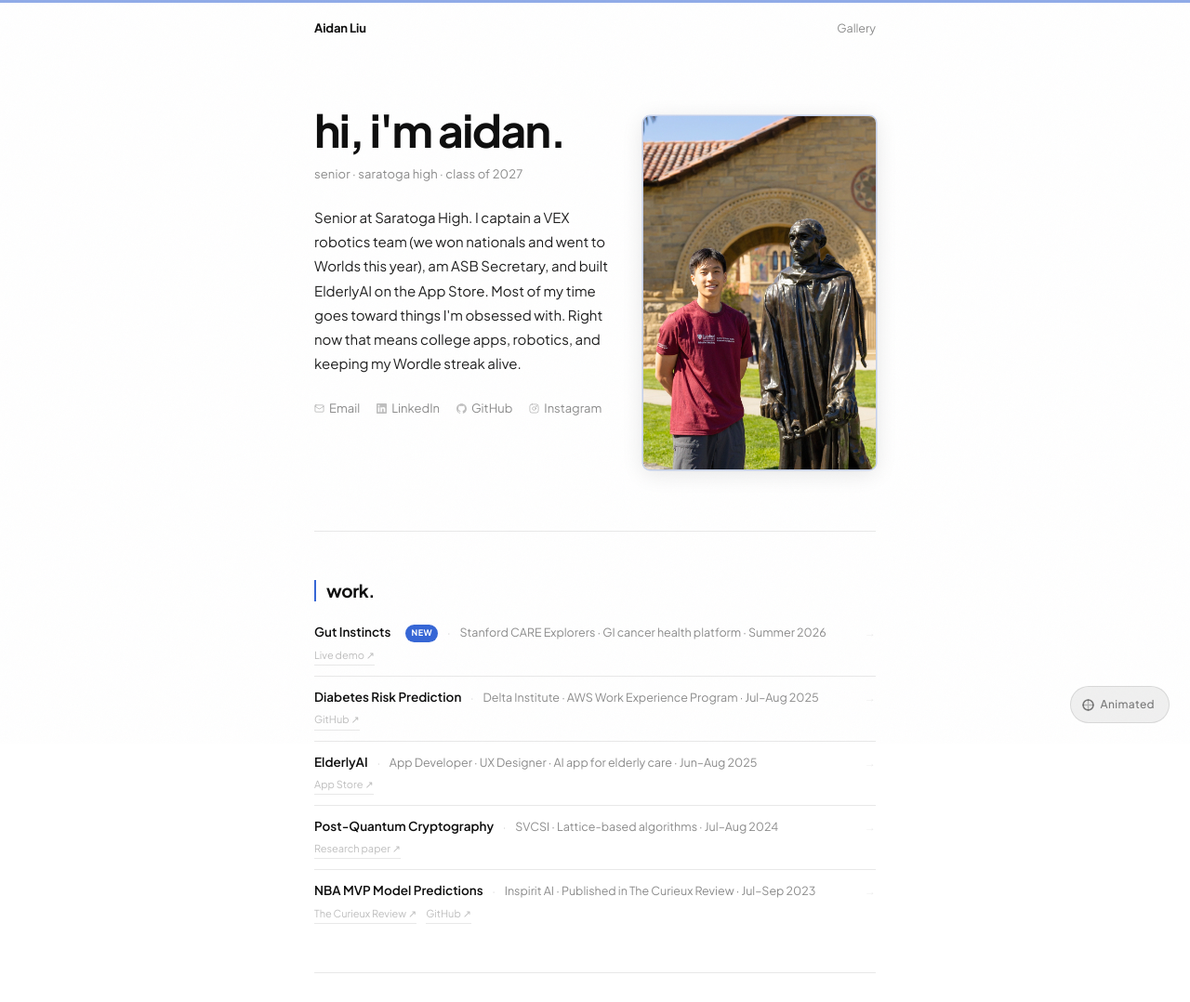
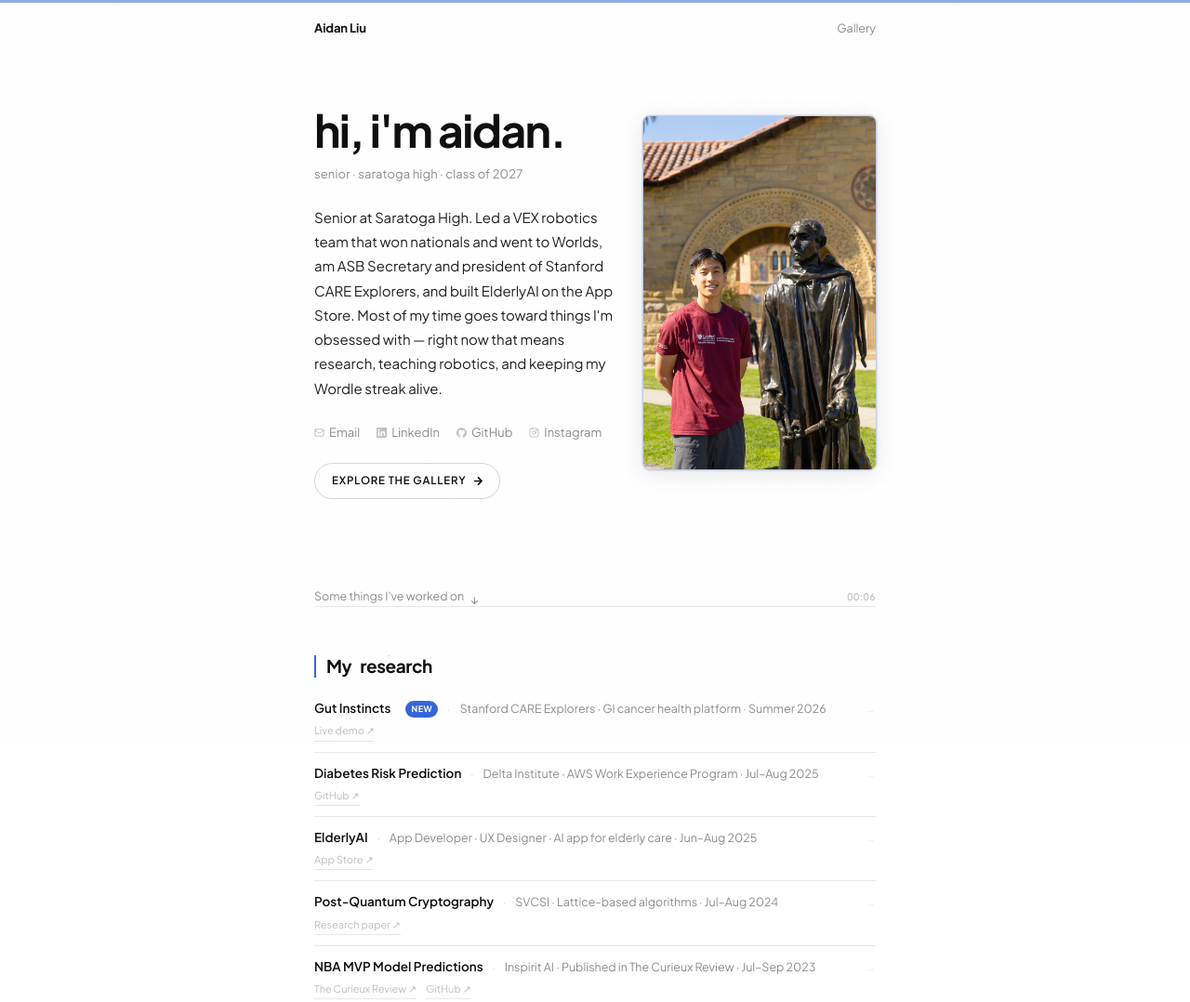
Before and after one commit to aidanliiu/website, a plain HTML site: page minimal.html in a window 1280 px wide. Shown: the top 1078 px of the page at 93% size. Drawn offline with Linux system fonts and the light colour scheme.

Commit message:
Add files via upload

```diff
--- a/minimal.html
+++ b/minimal.html
@@ -696,6 +696,77 @@ body::after {
 
 /* Footer links — accent on hover */
 .mc-foot a:hover { color: var(--accent); }
+
+/* ── Gallery CTA ── */
+.mc-gallery-cta {
+  display: inline-flex; align-items: center; gap: 7px;
+  margin-top: 22px;
+  font-size: 11.5px; font-weight: 600; letter-spacing: 0.07em;
+  text-transform: uppercase; text-decoration: none;
+  color: var(--ink);
+  border: 1px solid rgba(0,0,0,0.16);
+  border-radius: 99px;
+  padding: 9px 16px 9px 18px;
+  transition: border-color 0.2s var(--ease), color 0.2s var(--ease), transform 0.18s var(--ease);
+}
+.mc-gallery-cta:hover { border-color: var(--accent); color: var(--accent); transform: translateY(-1px); }
+.mc-gallery-cta:active { transform: scale(0.97); }
+.mc-gallery-cta svg { transition: transform 0.2s var(--ease); }
+.mc-gallery-cta:hover svg { transform: translateX(3px); }
+
+/* ── Works divider ── */
+.mc-works-divider {
+  display: flex; align-items: center; justify-content: space-between;
+  padding: 28px 0 0;
+}
+.mc-works-label {
+  font-size: 12.5px; color: var(--ink-2);
+  display: inline-flex; align-items: center; gap: 7px;
+}
+.mc-arrow-down {
+  display: inline-block;
+  animation: mcBob 1.8s cubic-bezier(0.4, 0, 0.6, 1) infinite;
+}
+@keyframes mcBob {
+  0%, 100% { transform: translateY(0); }
+  50%       { transform: translateY(5px); }
+}
+.mc-page-timer {
+  font-size: 10.5px; font-weight: 500; font-variant-numeric: tabular-nums;
+  color: var(--ink-3); letter-spacing: 0.04em;
+}
+
+/* ── Cycling heading ── */
+.mc-sh--cycle {
+  display: flex; align-items: baseline; gap: 9px; overflow: visible;
+}
+.mc-cycle-wrap {
+  overflow: hidden; height: 1.25em;
+  display: inline-flex; align-items: flex-start;
+}
+.mc-cycle-track {
+  display: flex; flex-direction: column;
+  animation: mcCycleWords 10s cubic-bezier(0.77, 0, 0.175, 1) infinite;
+}
+.mc-cycle-track span {
+  height: 1.25em; display: block; flex-shrink: 0;
+  font-size: 19px; font-weight: 700; letter-spacing: -0.022em;
+}
+@keyframes mcCycleWords {
+  0%   { transform: translateY(0); }
+  18%  { transform: translateY(0); }
+  25%  { transform: translateY(-1.25em); }
+  43%  { transform: translateY(-1.25em); }
+  50%  { transform: translateY(-2.5em); }
+  68%  { transform: translateY(-2.5em); }
+  75%  { transform: translateY(-3.75em); }
+  93%  { transform: translateY(-3.75em); }
+  100% { transform: translateY(0); }
+}
+@media (prefers-reduced-motion: reduce) {
+  .mc-arrow-down { animation: none !important; }
+  .mc-cycle-track { animation: none !important; }
+}
 </style>
 </head>
 <body>
@@ -707,13 +778,6 @@ body::after {
   </div>
 </nav>
 
-<a href="index.html" id="mode-toggle" aria-label="Switch to animated experience" onclick="localStorage.setItem('siteMode','animated')">
-  <svg width="13" height="13" viewBox="0 0 13 13" fill="none" stroke="currentColor" stroke-width="1.5" stroke-linecap="round">
-    <circle cx="6.5" cy="6.5" r="5.5"/>
-    <path d="M6.5 1v11M1 6.5h11" opacity="0.5"/>
-  </svg>
-  Animated
-</a>
 
 <main class="mc-main">
 
@@ -723,7 +787,7 @@ body::after {
       <div class="mc-intro-content">
         <h1 class="mc-intro-h1">hi, i'm aidan.</h1>
         <p class="mc-intro-sub">senior · saratoga high · class of 2027</p>
-        <p class="mc-bio">Senior at Saratoga High. I captain a VEX robotics team (we won nationals and went to Worlds this year), am ASB Secretary, and built ElderlyAI on the App Store. Most of my time goes toward things I'm obsessed with. Right now that means college apps, robotics, and keeping my Wordle streak alive.</p>
+        <p class="mc-bio">Senior at Saratoga High. Led a VEX robotics team that won nationals and went to Worlds, am ASB Secretary and president of Stanford CARE Explorers, and built ElderlyAI on the App Store. Most of my time goes toward things I'm obsessed with — right now that means research, teaching robotics, and keeping my Wordle streak alive.</p>
         <div class="mc-social-row">
       <a href="mailto:aidanliu2008@gmail.com">
         <svg class="mc-social-icon" viewBox="0 0 24 24" fill="none" stroke="currentColor" stroke-width="2" stroke-linecap="round"><rect x="2" y="4" width="20" height="16" rx="2"/><path d="m22 7-8.97 5.7a1.94 1.94 0 0 1-2.06 0L2 7"/></svg>Email
@@ -738,6 +802,10 @@ body::after {
         <svg class="mc-social-icon" viewBox="0 0 24 24" fill="none" stroke="currentColor" stroke-width="2" stroke-linecap="round"><rect x="2" y="2" width="20" height="20" rx="5"/><circle cx="12" cy="12" r="4"/><circle cx="17.5" cy="6.5" r="0.5" fill="currentColor" stroke-width="3"/></svg>Instagram
       </a>
         </div>
+        <a href="gallery.html" class="mc-gallery-cta" aria-label="View photo gallery">
+          Explore the gallery
+          <svg width="13" height="13" viewBox="0 0 14 14" fill="none" stroke="currentColor" stroke-width="1.8" stroke-linecap="round" stroke-linejoin="round" aria-hidden="true"><path d="M3 7h8M7 3l4 4-4 4"/></svg>
+        </a>
       </div>
       <div class="mc-intro-photo">
         <picture>
@@ -748,9 +816,15 @@ body::after {
     </div>
   </section>
 
+  <!-- ── Works divider ── -->
+  <div class="mc-works-divider">
+    <span class="mc-works-label">Some things I've worked on <span class="mc-arrow-down">↓</span></span>
+    <span class="mc-page-timer" id="mc-page-timer">00:00</span>
+  </div>
+
   <!-- ── Work ── -->
   <section class="mc-section mc-reveal">
-    <h2 class="mc-sh">work.</h2>
+    <h2 class="mc-sh mc-sh--cycle">My <span class="mc-cycle-wrap"><span class="mc-cycle-track"><span>works</span><span>projects</span><span>research</span><span>code</span></span></span></h2>
 
     <div class="mc-proj-list">
       <div class="mc-proj-row mc-stagger-item">
@@ -1076,7 +1150,6 @@ body::after {
 
 <footer class="mc-foot">
   <span>&copy; Aidan Liu 2026</span>
-  <a href="index.html" onclick="localStorage.setItem('siteMode','animated')">Animated version →</a>
 </footer>
 
 <!-- Info Modal -->
@@ -1098,6 +1171,19 @@ body::after {
 </div>
 
 <script>
+// ── Page timer ──
+(function () {
+  var el = document.getElementById('mc-page-timer');
+  if (!el) return;
+  var start = Date.now();
+  setInterval(function () {
+    var s  = Math.floor((Date.now() - start) / 1000);
+    var mm = String(Math.floor(s / 60)).padStart(2, '0');
+    var ss = String(s % 60).padStart(2, '0');
+    el.textContent = mm + ':' + ss;
+  }, 1000);
+})();
+
 // ── Awards toggle ──
 (function () {
   var btn  = document.getElementById('awards-toggle');
@@ -1199,7 +1285,7 @@ body::after {
     var links = data.links || [];
     var linksHtml = links.length
       ? '<div class="mc-info-modal-links">' + links.map(function(l, i) {
-          return '<a class="mc-info-modal-link' + (i > 0 ? ' mc-info-modal-link--secondary' : '') + '" href="' + l.href + '" target="_blank" rel="noopener">' + l.text + '</a>';
+          return '<a class="mc-info-modal-link" href="' + l.href + '" target="_blank" rel="noopener">' + l.text + '</a>';
         }).join('') + '</div>'
       : '';
     var listHtml = data.list
```
Also changed, not shown: gallery.html (+5 -5 lines), index.html (+7 -19 lines).
